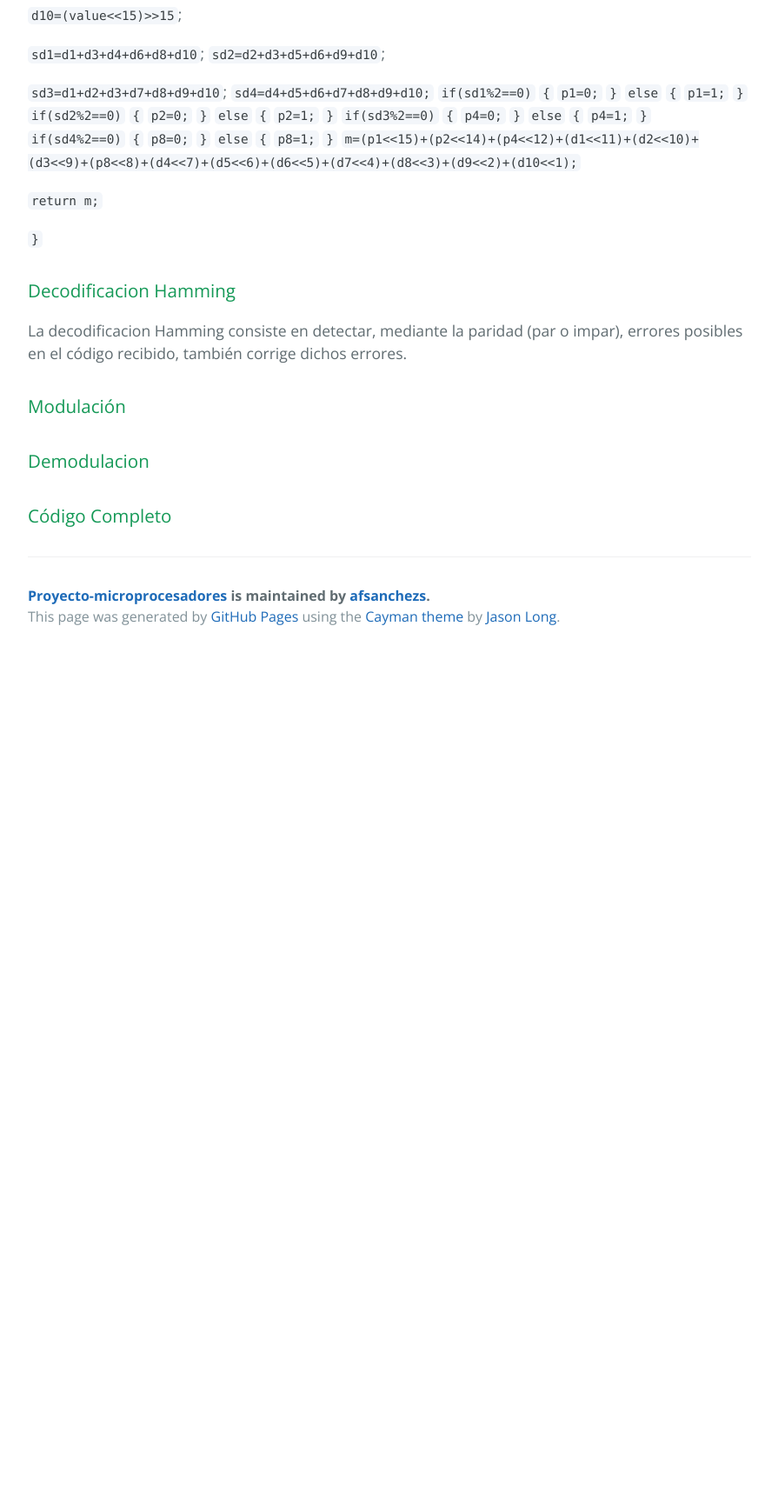
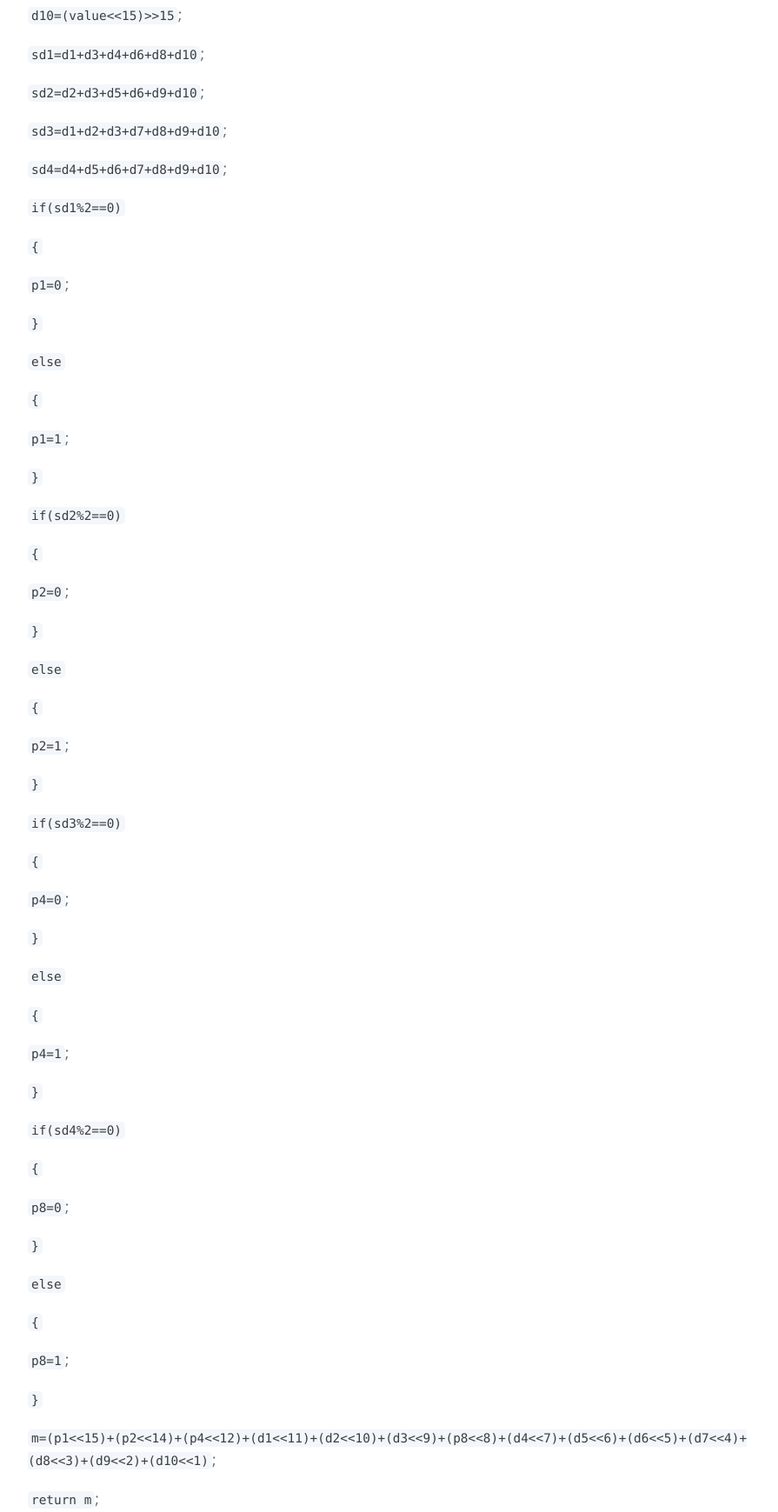
Before and after one commit to afsanchezs/Proyecto-Microprocesadores, a plain HTML site: page index.html in a window 1280 px wide. Shown: the part 1644-3383 px from the top of the page at 87% size, without its empty margins (192-1087 px from the left). Before the commit the page ends 2397 px from the top, so only its background shows below. Drawn offline with nearby package versions, Linux system fonts and the light colour scheme.

```diff
--- a/index.html
+++ b/index.html
@@ -67,46 +67,81 @@
 
 <p><code>d10=(value&lt;&lt;15)&gt;&gt;15</code>;</p>
 
-<p><code>sd1=d1+d3+d4+d6+d8+d10</code>;
-  <code>sd2=d2+d3+d5+d6+d9+d10</code>;</p>
+<p><code>sd1=d1+d3+d4+d6+d8+d10</code>;</p>
 
-<p><code>sd3=d1+d2+d3+d7+d8+d9+d10</code>;
-  <code>sd4=d4+d5+d6+d7+d8+d9+d10;</code>
-  <code>if(sd1%2==0)</code>
-  <code>{</code>
-  <code>p1=0;</code>
-  <code>}</code>
-  <code>else</code>
-  <code>{</code>
-  <code>p1=1;</code>
-  <code>}</code>
-  <code>if(sd2%2==0)</code>
-  <code>{</code>
-  <code>p2=0;</code>
-  <code>}</code>
-  <code>else</code>
-  <code>{</code>
-  <code>p2=1;</code>
-  <code>}</code>
-  <code>if(sd3%2==0)</code>
-  <code>{</code>
-  <code>p4=0;</code>
-  <code>}</code>
-  <code>else</code>
-  <code>{</code>
-  <code>p4=1;</code>
-  <code>}</code>
-  <code>if(sd4%2==0)</code>
-  <code>{</code>
-  <code>p8=0;</code>
-  <code>}</code>
-  <code>else</code>
-  <code>{</code>
-  <code>p8=1;</code>
-  <code>}</code>
-  <code>m=(p1&lt;&lt;15)+(p2&lt;&lt;14)+(p4&lt;&lt;12)+(d1&lt;&lt;11)+(d2&lt;&lt;10)+(d3&lt;&lt;9)+(p8&lt;&lt;8)+(d4&lt;&lt;7)+(d5&lt;&lt;6)+(d6&lt;&lt;5)+(d7&lt;&lt;4)+(d8&lt;&lt;3)+(d9&lt;&lt;2)+(d10&lt;&lt;1);</code></p>
+<p><code>sd2=d2+d3+d5+d6+d9+d10</code>;</p>
 
-<p><code>return m;</code></p>
+<p><code>sd3=d1+d2+d3+d7+d8+d9+d10</code>;</p>
+
+<p><code>sd4=d4+d5+d6+d7+d8+d9+d10</code>;</p>
+
+<p><code>if(sd1%2==0)</code></p>
+
+<p><code>{</code></p>
+
+<p><code>p1=0</code>;</p>
+
+<p><code>}</code></p>
+
+<p><code>else</code></p>
+
+<p><code>{</code></p>
+
+<p><code>p1=1</code>;</p>
+
+<p><code>}</code></p>
+
+<p><code>if(sd2%2==0)</code></p>
+
+<p><code>{</code></p>
+
+<p><code>p2=0</code>;</p>
+
+<p><code>}</code></p>
+
+<p><code>else</code></p>
+
+<p><code>{</code></p>
+
+<p><code>p2=1</code>;</p>
+
+<p><code>}</code></p>
+
+<p><code>if(sd3%2==0)</code></p>
+
+<p><code>{</code></p>
+
+<p><code>p4=0</code>;</p>
+
+<p><code>}</code></p>
+
+<p><code>else</code></p>
+
+<p><code>{</code></p>
+
+<p><code>p4=1</code>;</p>
+
+<p><code>}</code></p>
+
+<p><code>if(sd4%2==0)</code></p>
+
+<p><code>{</code></p>
+
+<p><code>p8=0</code>;</p>
+
+<p><code>}</code></p>
+
+<p><code>else</code></p>
+
+<p><code>{</code></p>
+
+<p><code>p8=1</code>;</p>
+
+<p><code>}</code></p>
+
+<p><code>m=(p1&lt;&lt;15)+(p2&lt;&lt;14)+(p4&lt;&lt;12)+(d1&lt;&lt;11)+(d2&lt;&lt;10)+(d3&lt;&lt;9)+(p8&lt;&lt;8)+(d4&lt;&lt;7)+(d5&lt;&lt;6)+(d6&lt;&lt;5)+(d7&lt;&lt;4)+(d8&lt;&lt;3)+(d9&lt;&lt;2)+(d10&lt;&lt;1)</code>;</p>
+
+<p><code>return m</code>;</p>
 
 <p><code>}</code></p>
 
```
Also changed, not shown: params.json (+1 -1 lines).
